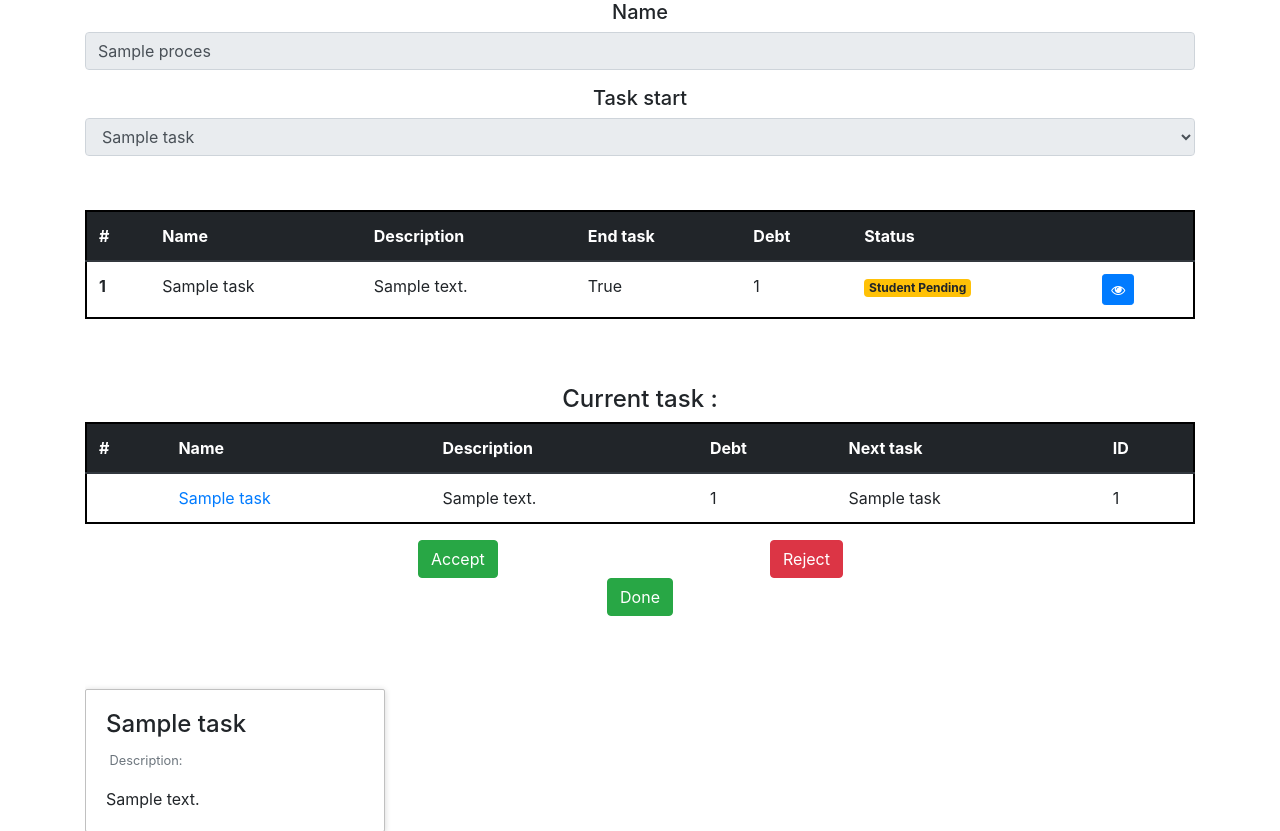
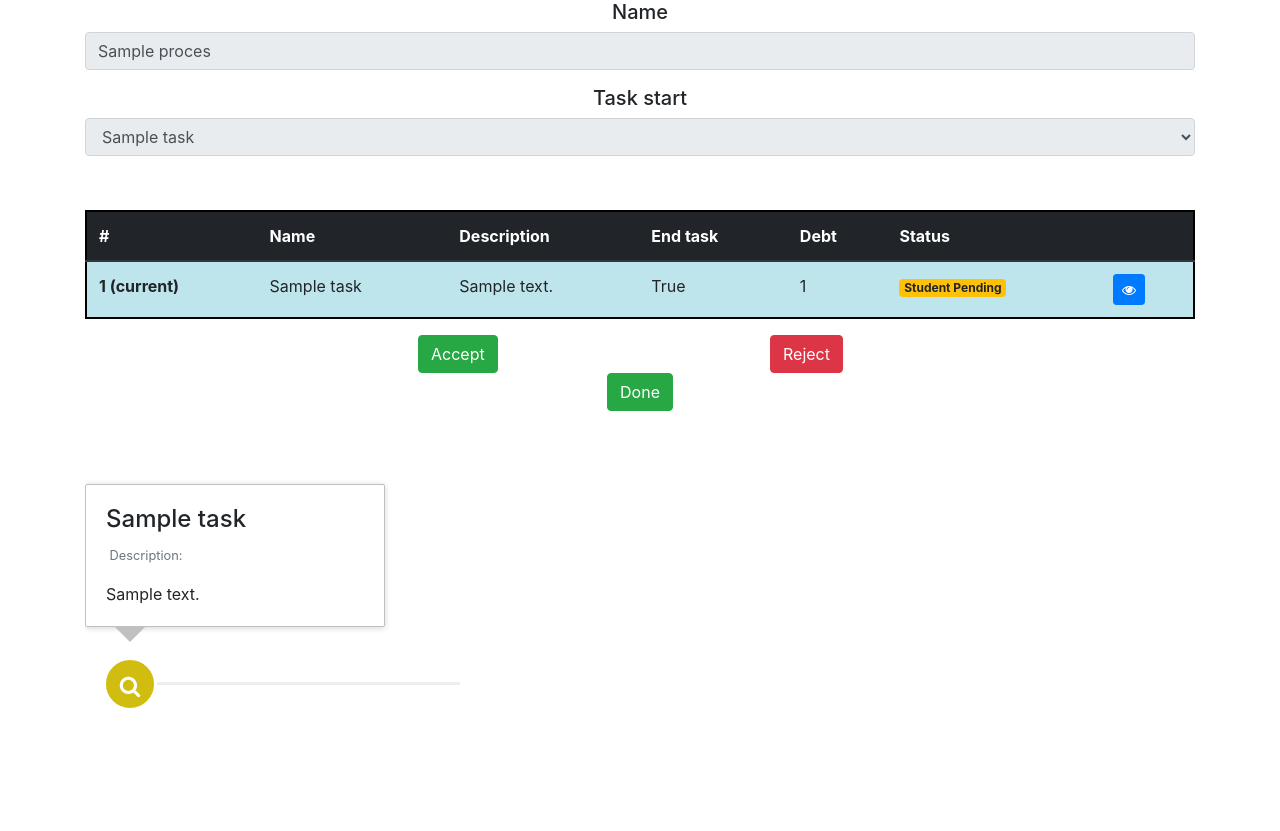
Before and after one commit to amirmohsen-am/graduation-system-project-fall96, a Django app: page /process_instance/1 in a window 1280 px wide. Shown: the part 80-911 px from the top of the page. After the commit the page ends 788 px from the top, so only its background shows below. Run offline with Django 3.2, Linux system fonts and the light colour scheme; a user stored in the database is signed in; tables that the repository leaves empty hold one stand-in row (values such as "Sample post"); some libraries are stand-ins or nearby versions.

Commit message:
show current task in table

```diff
--- a/graduation_system/main/templates/main/process-instance.html
+++ b/graduation_system/main/templates/main/process-instance.html
@@ -40,8 +40,12 @@
       </thead>
       <tbody>
             {% for task_instance in process_instance.taskinstance_set.all %}
+                {% if process_instance.current_task == task_instance %}
+                    <tr class="table-info">
+                {% else %}
                 <tr>
-                  <th scope="row">{{ forloop.counter }}</th>
+                {% endif %}
+                  <th scope="row">{{ forloop.counter }} {% if process_instance.current_task == task_instance %}(current) {% endif %}</th>
 {#                  <td> <a href="{% url 'task-instance-view' task_instance.id %}">{{ task_instance.task.name }}</a></td>#}
                     <td>{{ task_instance.task.name }}</td>
                   <td>{{ task_instance.task.description }}</td>
@@ -58,32 +62,32 @@
 
 
 
-    <h4 style="text-align: center; padding-top: 50px;"> Current task : </h4>
-
-
-    <table class="table table-hover" style="border: 2px solid black; ">
-      <thead class="thead-dark">
-        <tr>
-          <th scope="col">#</th>
-          <th scope="col">Name</th>
-          <th scope="col">Description</th>
-            <th scope="col">Debt</th>
-            <th scope="col">Next task</th>
-          <th scope="col">ID</th>
-        </tr>
-      </thead>
-      <tbody>
-                <tr>
-                  <th scope="row">{{ forloop.counter }}</th>
-                  <td> <a href="{% url 'task-instance-view' process_instance.current_task.id %}">{{ process_instance.current_task.task.name }}</a></td>
-                  <td>{{ process_instance.current_task.task.description }}</td>
-                    <td>{{ process_instance.current_task.task.debt }}</td>
-                    <td>{{ process_instance.current_task.task.next_task_accept }}</td>
-                  <td>{{ process_instance.current_task.task.id }}</td>
-                </tr>
-      </tbody>
-    </table>
-
+{#    <h4 style="text-align: center; padding-top: 50px;"> Current task : </h4>#}
+{##}
+{##}
+{#    <table class="table table-hover" style="border: 2px solid black; ">#}
+{#      <thead class="thead-dark">#}
+{#        <tr>#}
+{#          <th scope="col">#</th>#}
+{#          <th scope="col">Name</th>#}
+{#          <th scope="col">Description</th>#}
+{#            <th scope="col">Debt</th>#}
+{#            <th scope="col">Next task</th>#}
+{#          <th scope="col">ID</th>#}
+{#        </tr>#}
+{#      </thead>#}
+{#      <tbody>#}
+{#                <tr>#}
+{#                  <th scope="row">{{ forloop.counter }}</th>#}
+{#                  <td> <a href="{% url 'task-instance-view' process_instance.current_task.id %}">{{ process_instance.current_task.task.name }}</a></td>#}
+{#                  <td>{{ process_instance.current_task.task.description }}</td>#}
+{#                    <td>{{ process_instance.current_task.task.debt }}</td>#}
+{#                    <td>{{ process_instance.current_task.task.next_task_accept }}</td>#}
+{#                  <td>{{ process_instance.current_task.task.id }}</td>#}
+{#                </tr>#}
+{#      </tbody>#}
+{#    </table>#}
+{##}
 
 {#        <input type="hidden" id="age-no" value="1">#}
 {#        <button id="load-content-button" class="btn btn-primary">دریافت اطلاعات بیشتر</button>#}
```
